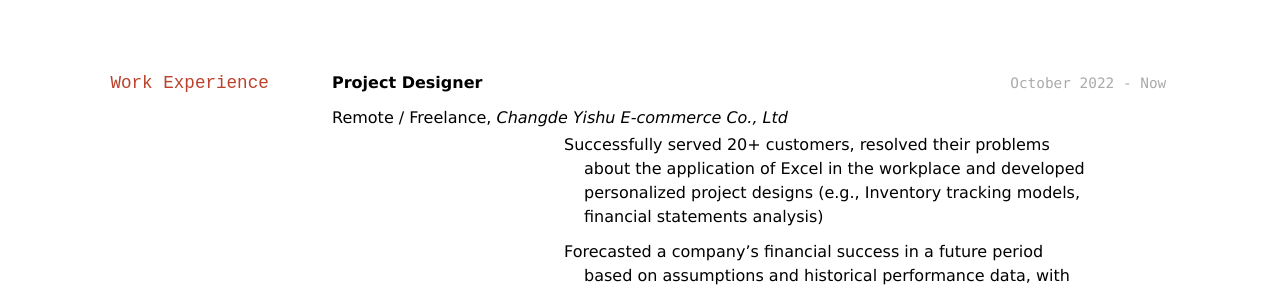
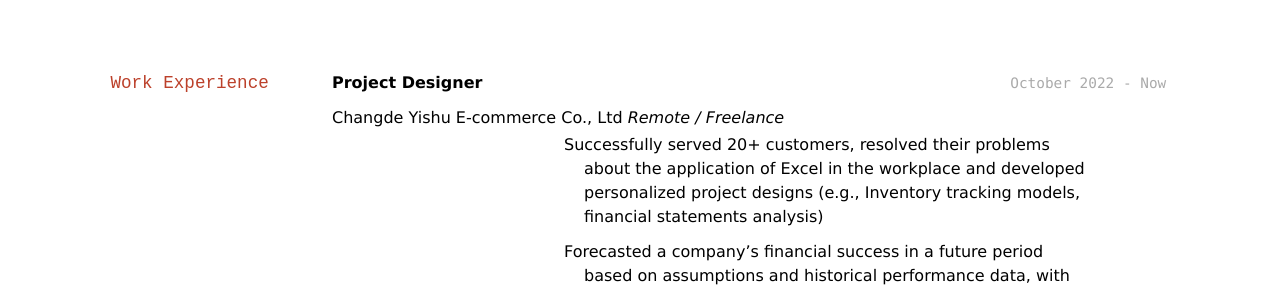
Before and after one commit to MorganM-7/Meng-Resume, a Jekyll site: the page built from docs/index.md, in a window 1280 px wide. Shown: the part 310-600 px from the top of the page. Built offline with Jekyll 4.4.1, drawn with Linux system fonts in a browser that asks for light colours.

```diff
--- a/docs/index.md
+++ b/docs/index.md
@@ -24,7 +24,8 @@ __Brigham Yong University-Idaho__
 __Project Designer__
 `October 2022 - Now`
 
-Remote / Freelance, *Changde Yishu E-commerce Co., Ltd*
+Changde Yishu E-commerce Co., Ltd
+*Remote / Freelance*
 
 - Successfully served 20+ customers, resolved their problems about the application of Excel in the workplace and developed personalized project designs (e.g., Inventory tracking models, financial statements analysis)
 
```
